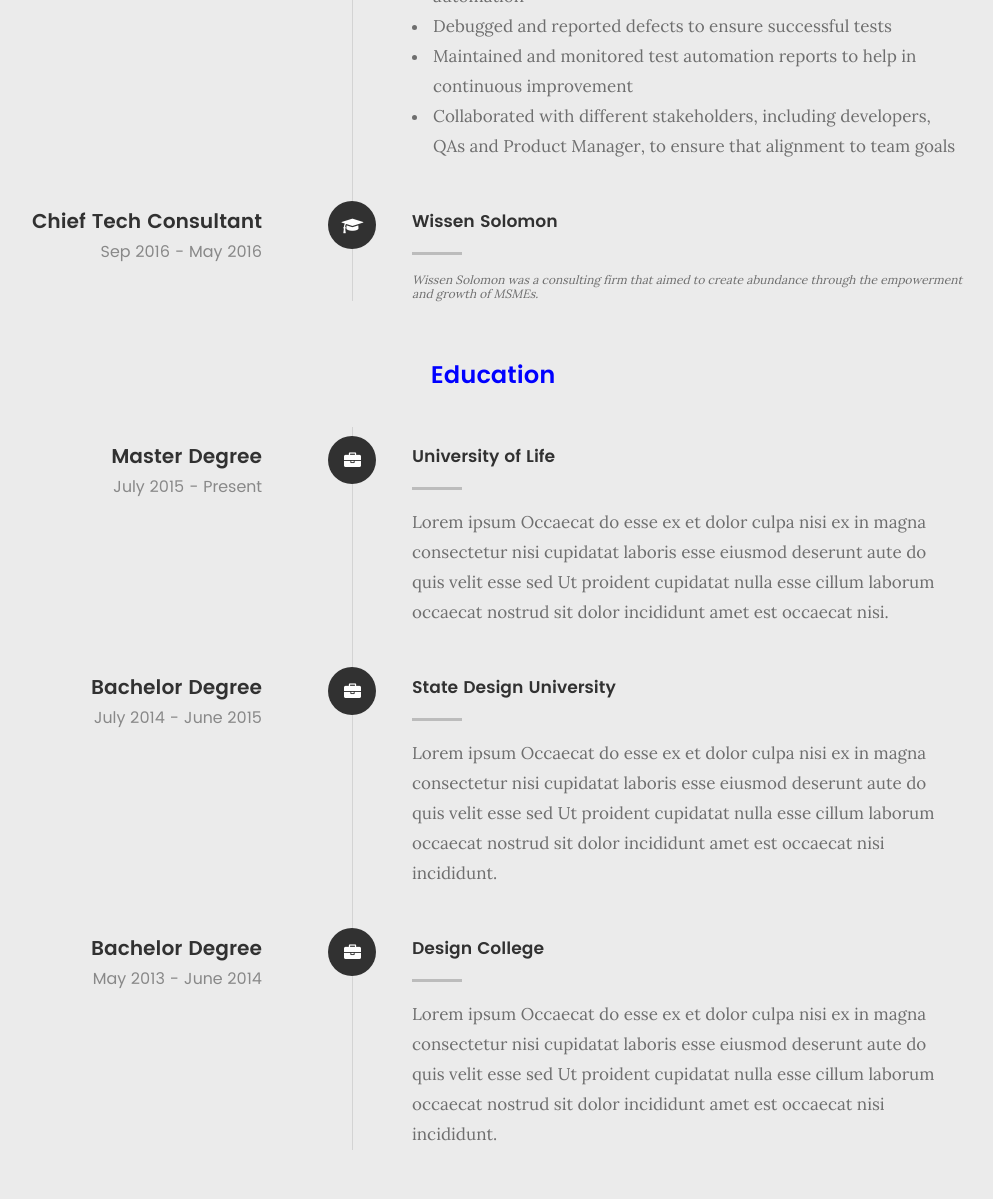
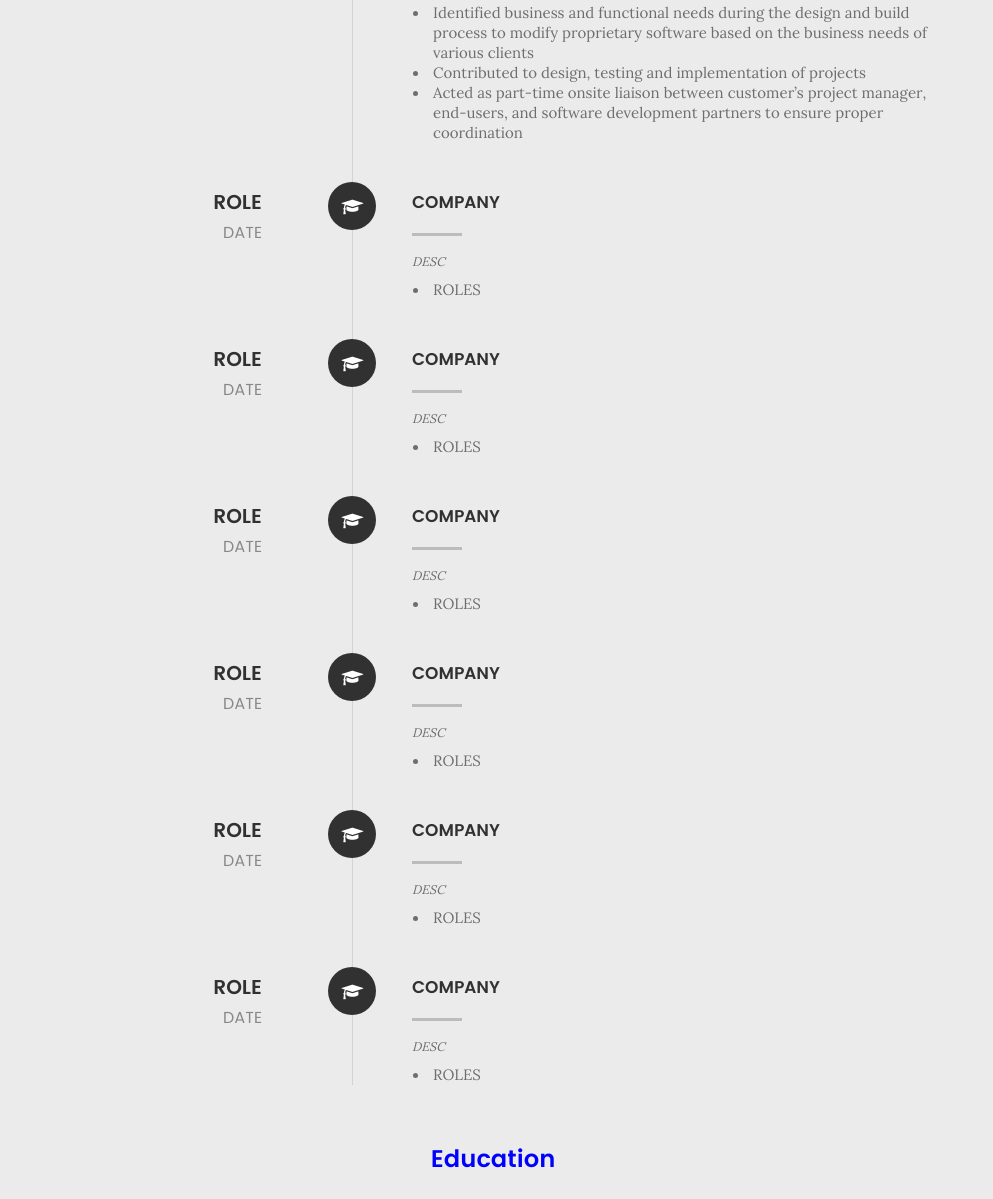
Before and after one commit to coachrye/coachrye.github.io-archive, a plain HTML site: page index.html in a window 1280 px wide. Shown: the part 3338-4537 px from the top of the page, without its empty margins (147-1140 px from the left). Drawn offline with Linux system fonts and the light colour scheme; files whose address does not match are found by name.

Commit message:
Update Wissen details and resume style

```diff
--- a/css/main.css
+++ b/css/main.css
@@ -159,7 +159,7 @@ p.lead {
 	color: #888888;
 }
 p.company-description {
-	font-size: 12px;
+	font-size: 1.25rem;
 	font-style: italic;
 	line-height: normal;
 	margin-bottom: 1rem;
@@ -312,6 +312,10 @@ ul.disc li::before {
 	left: -17px;
 	top: 11px;
 	vertical-align: middle;
+}
+ul.role-details {
+	font-size: 1.5rem;
+	line-height: 2rem;
 }
 dt {
 	margin: 0;
--- a/index.html
+++ b/index.html
@@ -185,7 +185,7 @@
 						<div class="timeline-content">
 							<h4>Fulcrum</h4>
 							<p class="company-description">Fulcrum provides end-to-end technology solutions to Small and Medium-sized Enterprises</p>
-							<ul>
+							<ul class="role-details">
 								<li>Worked directly with (Canadian and US-based) clients to define requirements </li>
 								<li>Worked on different products and collaborated (remotely) with different teams situated all over the world</li>
 								<li>Developed custom solutions, including integration of multiple platforms (Customer Relationship Management, Learning Management System, Electronic Health Records, Custom-built apps, etc.) </li>
@@ -204,7 +204,7 @@
 						<div class="timeline-content">
 							<h4>SeeYouDoc</h4>
 							<p class="company-description">SeeYouDoc is a comprehensive marketplace, booking, and telehealth platform that allows doctors to conduct online consultations, w/ electronic medical records, prescriptions, and an e-wallet system.</p>
-							<ul>
+							<ul class="role-details">
 								<li>Managed the day-to-day operations and developed processes to support business growth as well as develop and retain top talent</li>
 								<li>Acted in a variety of roles including Software Developer, Test Automation Developer, SCRUM master</li>
 								<li>Designed, developed, and produced reports to monitor performance in various key metrics to evaluate overall company performance, and facilitate data-driven decisions</li>
@@ -227,6 +227,107 @@
 						<div class="timeline-content">
 							<h4>Wissen Solomon</h4>
 							<p class="company-description">Wissen Solomon was a consulting firm that aimed to create abundance through the empowerment and growth of MSMEs.</p>
+							<ul class="role-details">
+								<li>Identified business and functional needs during the design and build process to modify proprietary software based on the business needs of various clients</li>
+								<li>Contributed to design, testing and implementation of projects </li>
+								<li>Acted as part-time onsite liaison between customer’s project manager, end-users, and software development partners to ensure proper coordination</li>
+							</ul>
+						</div>
+					</div> <!-- /timeline-block -->
+					<div class="timeline-block">
+						<div class="timeline-ico">
+							<i class="fa fa-graduation-cap"></i>
+						</div>
+						<div class="timeline-header">
+							<h3>ROLE</h3>
+							<p>DATE</p>
+						</div>
+						<div class="timeline-content">
+							<h4>COMPANY</h4>
+							<p class="company-description">DESC</p>
+							<ul class="role-details">
+								<li>ROLES</li>
+							</ul>
+						</div>
+					</div> <!-- /timeline-block -->
+					<div class="timeline-block">
+						<div class="timeline-ico">
+							<i class="fa fa-graduation-cap"></i>
+						</div>
+						<div class="timeline-header">
+							<h3>ROLE</h3>
+							<p>DATE</p>
+						</div>
+						<div class="timeline-content">
+							<h4>COMPANY</h4>
+							<p class="company-description">DESC</p>
+							<ul class="role-details">
+								<li>ROLES</li>
+							</ul>
+						</div>
+					</div> <!-- /timeline-block -->
+					<div class="timeline-block">
+						<div class="timeline-ico">
+							<i class="fa fa-graduation-cap"></i>
+						</div>
+						<div class="timeline-header">
+							<h3>ROLE</h3>
+							<p>DATE</p>
+						</div>
+						<div class="timeline-content">
+							<h4>COMPANY</h4>
+							<p class="company-description">DESC</p>
+							<ul class="role-details">
+								<li>ROLES</li>
+							</ul>
+						</div>
+					</div> <!-- /timeline-block -->
+					<div class="timeline-block">
+						<div class="timeline-ico">
+							<i class="fa fa-graduation-cap"></i>
+						</div>
+						<div class="timeline-header">
+							<h3>ROLE</h3>
+							<p>DATE</p>
+						</div>
+						<div class="timeline-content">
+							<h4>COMPANY</h4>
+							<p class="company-description">DESC</p>
+							<ul class="role-details">
+								<li>ROLES</li>
+							</ul>
+						</div>
+					</div> <!-- /timeline-block -->
+					<div class="timeline-block">
+						<div class="timeline-ico">
+							<i class="fa fa-graduation-cap"></i>
+						</div>
+						<div class="timeline-header">
+							<h3>ROLE</h3>
+							<p>DATE</p>
+						</div>
+						<div class="timeline-content">
+							<h4>COMPANY</h4>
+							<p class="company-description">DESC</p>
+							<ul class="role-details">
+								<li>ROLES</li>
+							</ul>
+						</div>
+					</div> <!-- /timeline-block -->
+					<div class="timeline-block">
+						<div class="timeline-ico">
+							<i class="fa fa-graduation-cap"></i>
+						</div>
+						<div class="timeline-header">
+							<h3>ROLE</h3>
+							<p>DATE</p>
+						</div>
+						<div class="timeline-content">
+							<h4>COMPANY</h4>
+							<p class="company-description">DESC</p>
+							<ul class="role-details">
+								<li>ROLES</li>
+							</ul>
 						</div>
 					</div> <!-- /timeline-block -->
 				</div> <!-- /timeline-wrap -->
```
